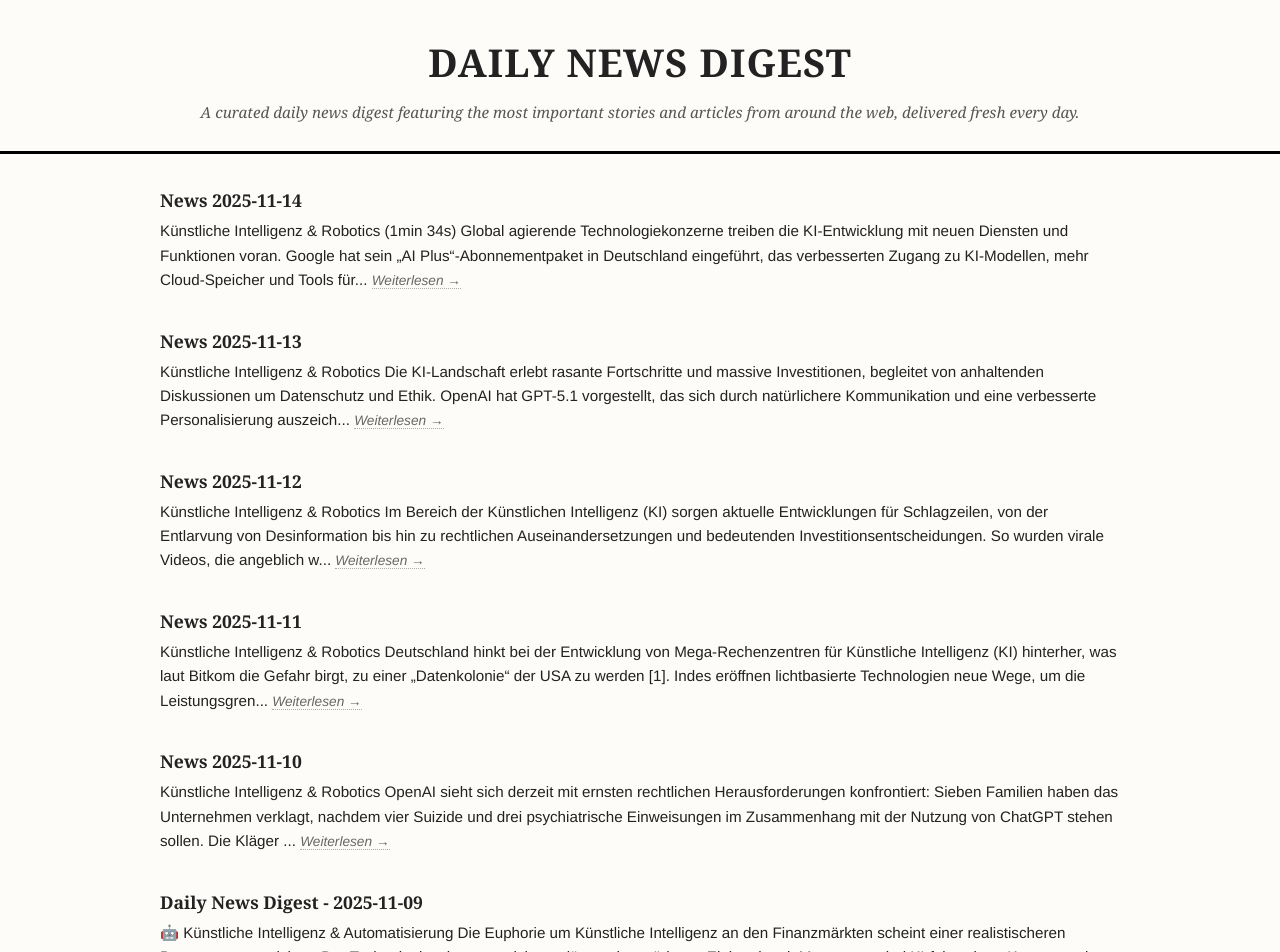
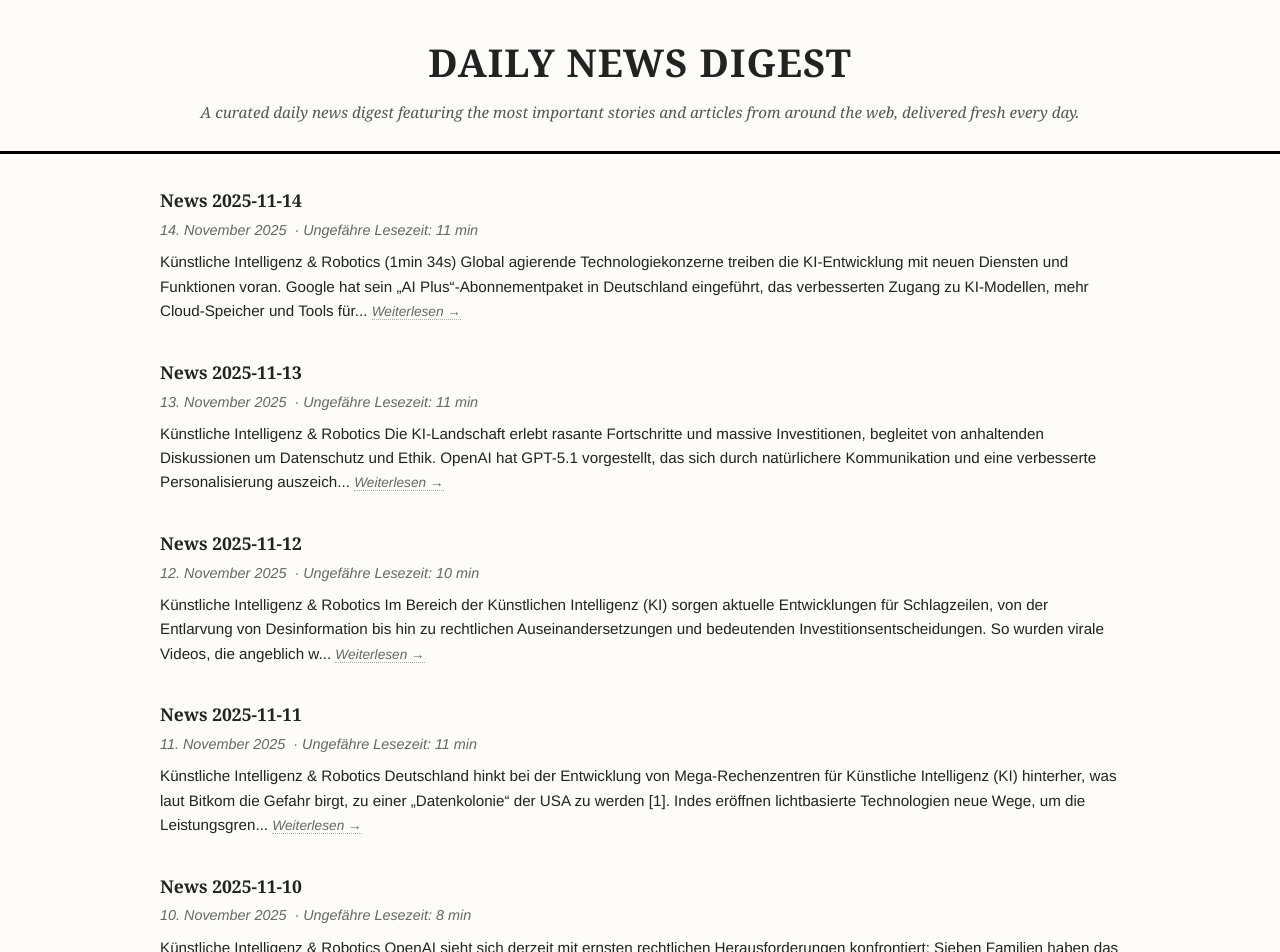
Before and after one commit to fbrinker/github-pages-daily-news-digest, a Jekyll site: the page built from docs/index.html, in a window 1280 px wide. Shown: the top 952 px of the page. Built offline with Jekyll 4.4.1, drawn with Linux system fonts in a browser that asks for light colours; some of the changed text lies outside the part shown.

Commit message:
Add total reading time to post header

```diff
--- a/docs/assets/css/style.css
+++ b/docs/assets/css/style.css
@@ -495,3 +495,17 @@ footer {
     font-size: 1rem;
   }
 }
+
+.post-header .total-reading-time {
+  font-size: 0.9rem;
+  color: var(--color-text-lighter);
+  font-style: italic;
+  margin-top: 0.5rem;
+}
+
+.post-meta {
+  font-size: 0.9rem;
+  color: var(--color-text-lighter);
+  font-style: italic;
+  margin-bottom: 0.5rem;
+}
--- a/docs/index.html
+++ b/docs/index.html
@@ -7,6 +7,16 @@ layout: default
   {% for post in recent_posts %}
     <article>
       <h3><a href="{{ post.url | relative_url }}">{{ post.title }}</a></h3>
+      <div class="post-meta">
+        <time datetime="{{ post.date | date: '%Y-%m-%d' }}">{{ post.date | date: "%d. %B %Y" }}</time>
+        {% assign words = post.content | number_of_words %}
+        {% assign minutes = words | divided_by: 225 %}
+        {% if minutes < 1 %}
+          <span>&nbsp;·&nbsp;Ungefähre Lesezeit: < 1 min</span>
+        {% else %}
+          <span>&nbsp;·&nbsp;Ungefähre Lesezeit: {{ minutes }} min</span>
+        {% endif %}
+      </div>
       <div class="preview-container">
         {% if post.iotd_bing_preview_url and post.iotd_bing_preview_url != "" %}
           <div class="preview-image">
```
Also changed, not shown: docs/_layouts/post.html (+9 -0 lines).
